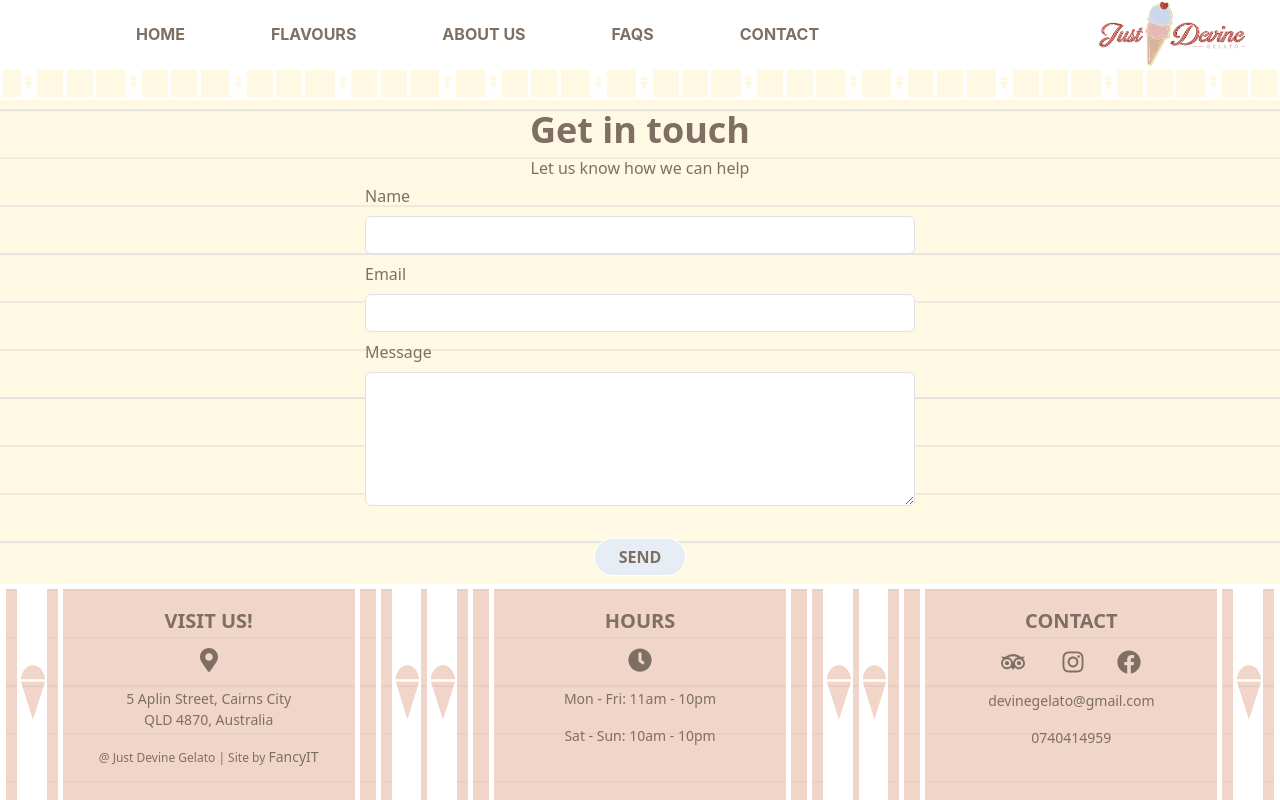
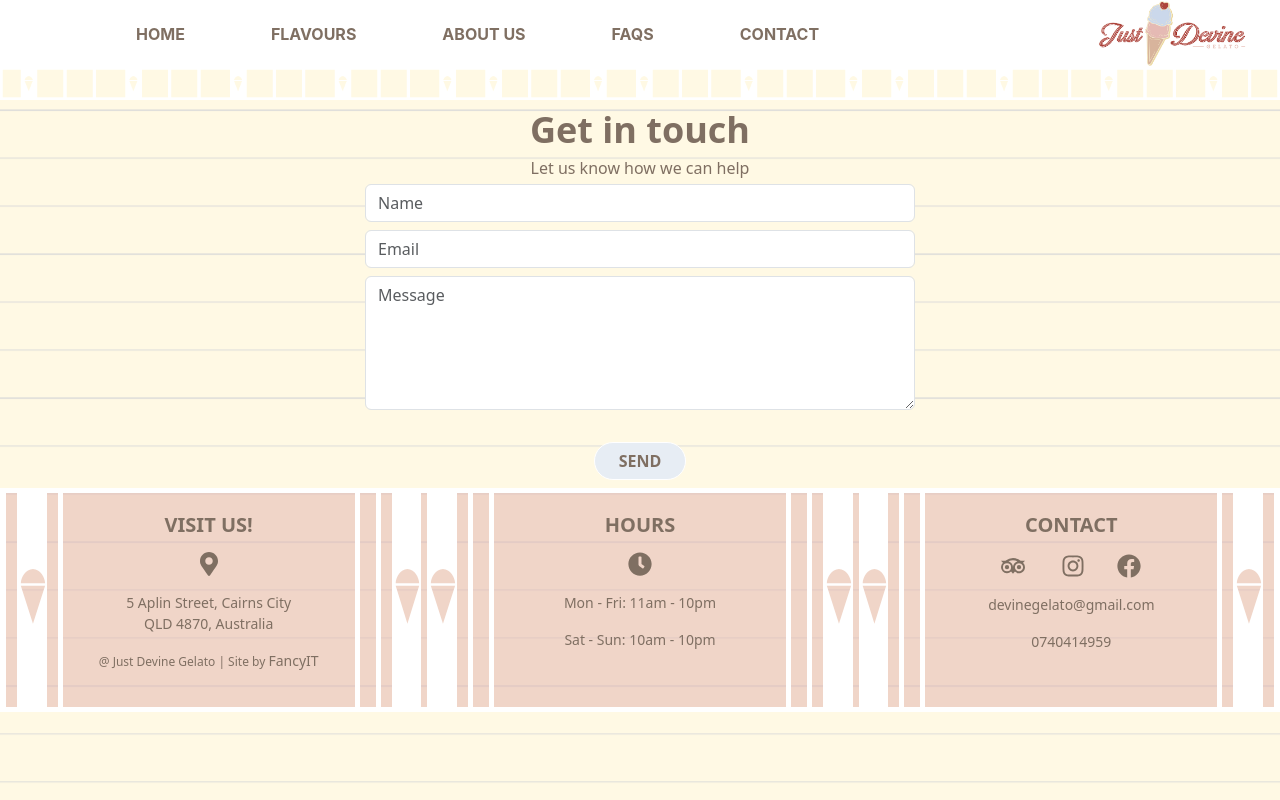
Before and after one commit to antonelladomenez/justDevine, a React (Create React App) app: page /contact in a window 1280 px wide. Built offline with nearby package versions, Linux system fonts and the light colour scheme.

Commit message:
cambios en pagina contacto, los placeholders

```diff
--- a/package.json
+++ b/package.json
@@ -18,6 +18,7 @@
     "react-dom": "^18.3.1",
     "react-hook-form": "^7.52.0",
     "react-icons": "^5.2.1",
+    "react-intersection-observer": "^9.10.3",
     "react-router-dom": "^6.24.0",
     "react-scripts": "^5.0.1",
     "resolve-url-loader": "^5.0.0",
--- a/src/Contact.js
+++ b/src/Contact.js
@@ -54,11 +54,11 @@ const ContactForm = () => {
               <p className="text-center mb-1">Let us know how we can help</p>
               <Form onSubmit={handleSubmit}>
                 <Form.Group controlId="formName" className="mb-2">
-                  <Form.Label>Name</Form.Label>
                   <Form.Control
                     className="div-4 form-control-custom"
                     type="text"
                     name="name"
+                    placeholder="Name"
                     value={formData.name}
                     onChange={handleChange}
                     required
@@ -66,23 +66,23 @@ const ContactForm = () => {
                 </Form.Group>
 
                 <Form.Group controlId="formEmail" className="mb-2">
-                  <Form.Label>Email</Form.Label>
                   <Form.Control
                     className="div-4 form-control-custom"
                     type="email"
                     name="email"
+                    placeholder="Email"
                     value={formData.email}
                     onChange={handleChange}
                     required
                   />
                 </Form.Group>
                 <Form.Group controlId="formMessage" className="mb-2">
-                  <Form.Label>Message</Form.Label>
                   <Form.Control
                     className="div-4 form-control-custom"
                     as="textarea"
                     rows={5}
                     name="message"
+                    placeholder="Message"
                     value={formData.message}
                     onChange={handleChange}
                     required
```
Also changed, not shown: 1 other file (tests, documents, lock files or other folders).
